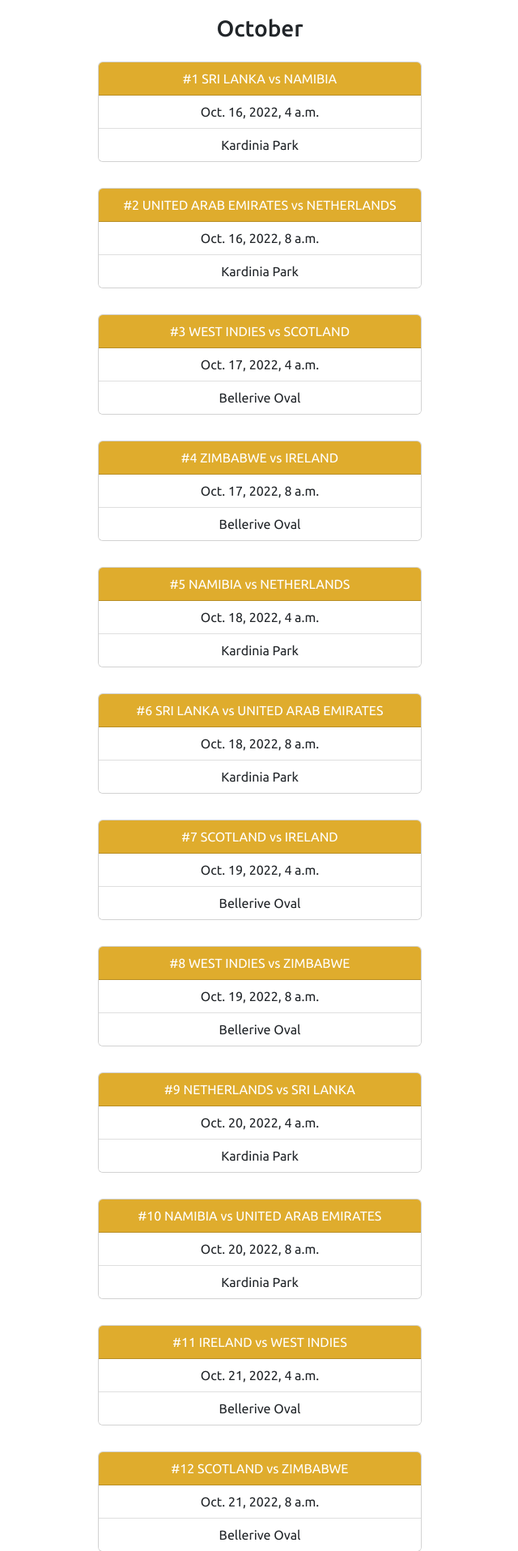
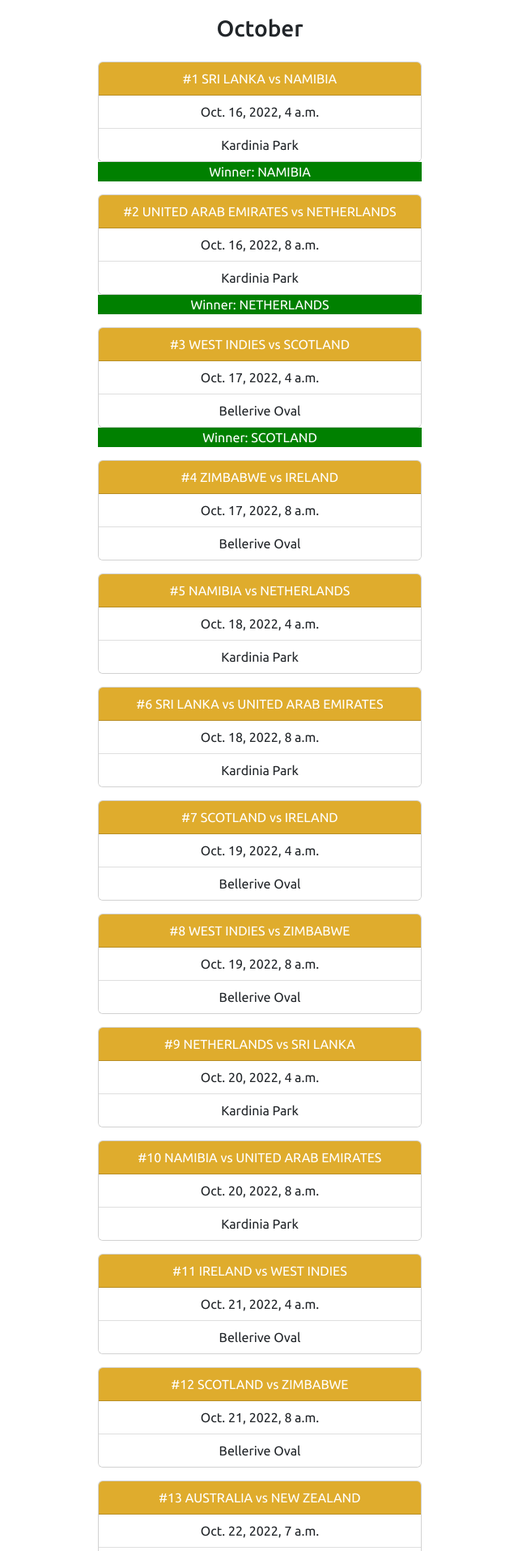
Before and after one commit to edbosisto/t20-tipping, a Django app: page /matches/ in a window 1280 px wide. Shown: the part 174-2089 px from the top of the page at 81% size, without its empty margins (319-959 px from the left). Run offline with Django 4.2, Linux system fonts and the light colour scheme; data comes from the database, SQL or seed files in the repository; both versions use the stored data as it was after the commit; some libraries are stand-ins or nearby versions.

Commit message:
added winner div to matches if completed

```diff
--- a/t20wc2022/templates/matches.html
+++ b/t20wc2022/templates/matches.html
@@ -32,6 +32,16 @@ Matches
             </ul>
         </div>
     </div>
+
+    {% if match.winner != None %}
+        <div class="h-100 d-flex align-items-center justify-content-center">
+            <div id="match-div-winner">
+                Winner: {{ match.winner }}
+            </div>
+        </div>
+    {% endif %}
+
+
 {% endfor %}
 
 <h3>November</h3>
--- a/t20wc2022/templates/static/css/main.css
+++ b/t20wc2022/templates/static/css/main.css
@@ -44,7 +44,7 @@ html {
 
   #card-match {
     width: 25rem;
-    margin: 1rem 1rem;
+    margin-top: 1rem;
   }
 
   #card-match-header {
@@ -77,6 +77,14 @@ html {
 
   #home-card {
     padding-top: 3rem;
+  }
+
+  #match-div-winner {
+    background-color: var(--br-green);
+    color: white;
+    margin: 0px 20px 0px 20px;
+    width: 25rem;
+    text-align: center;
   }
 
   #table {
```
Also changed, not shown: t20wc2022/db.sqlite3.
